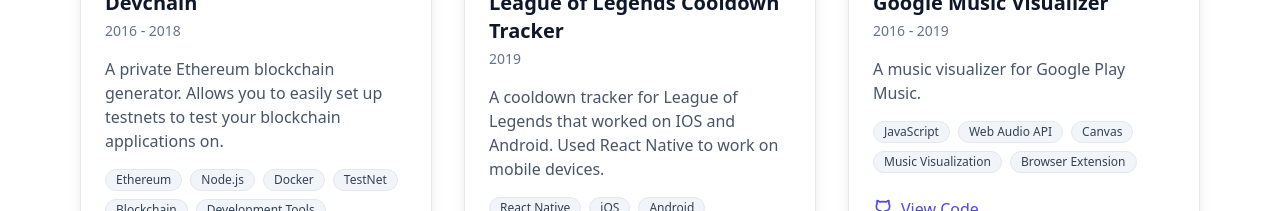
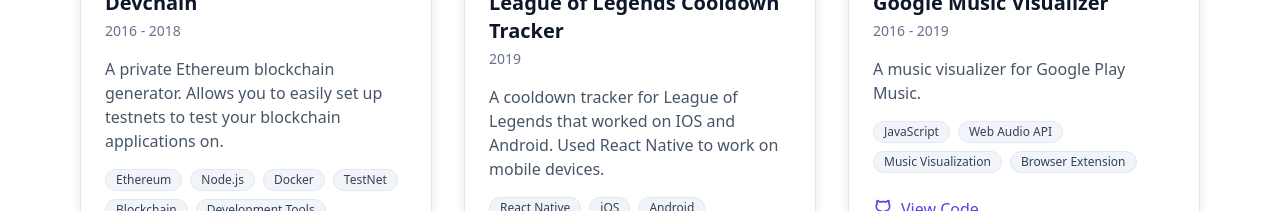
Before and after one commit to zhiwenh/personal-website-2, a React (Vite) app: page / in a window 1280 px wide. Shown: the part 1800-2011 px from the top of the page. Built offline with nearby package versions, Linux system fonts and the light colour scheme.

Commit message:
Updated project technologies

```diff
--- a/src/data/projects.ts
+++ b/src/data/projects.ts
@@ -52,7 +52,7 @@
     image: googleMusicVisualizerImage,
     github: "https://github.com/zhiwenh/google-music-visualizer",
     date: "2016 - 2019",
-    technologies: ["JavaScript", "Web Audio API", "Canvas", "Music Visualization", "Browser Extension"]
+    technologies: ["JavaScript", "Web Audio API", "Music Visualization", "Browser Extension"]
   },
   {
     title: "Destore",
```
